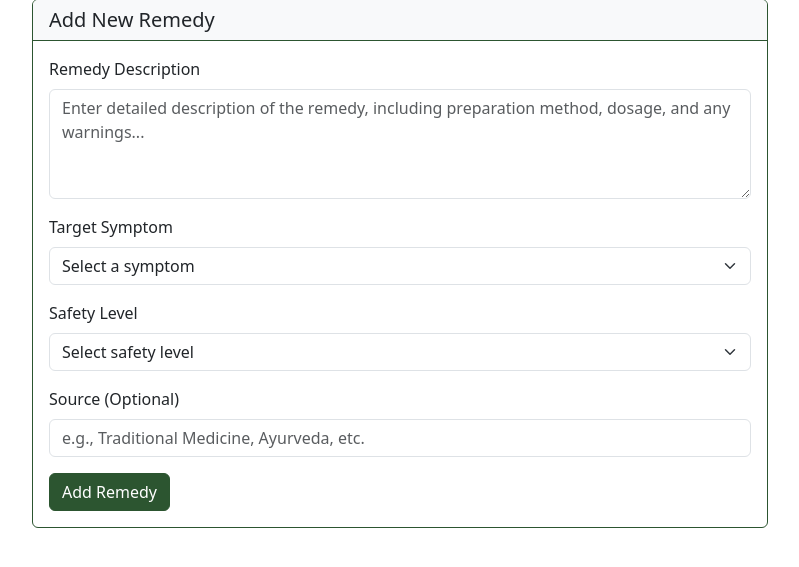
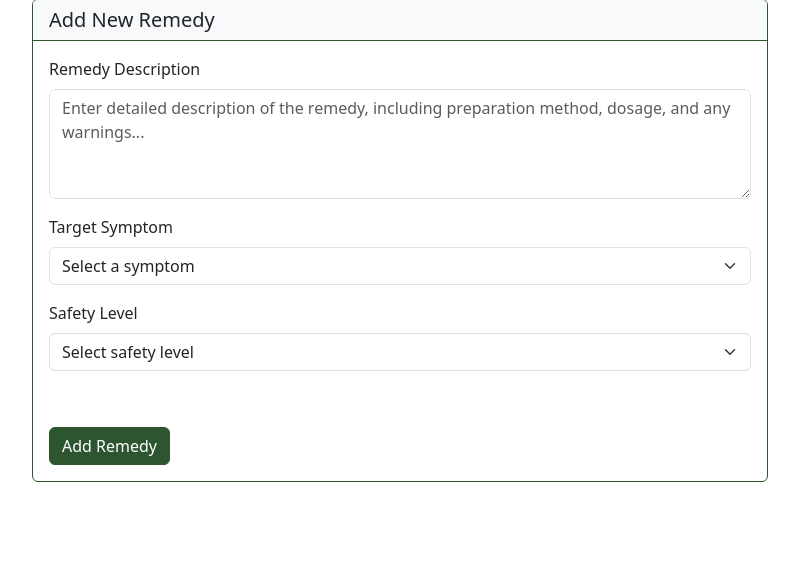
Before and after one commit to Zedoman/Herbal, a Flask app: page /add in a window 1280 px wide. Shown: the part 81-648 px from the top of the page, without its empty margins (240-1039 px from the left). Run offline with Flask 3, Linux system fonts and the light colour scheme.

Commit message:
some fixes

```diff
--- a/app.py
+++ b/app.py
@@ -120,7 +120,7 @@ def search():
             sql = f"""
                 SELECT *
                 FROM {KB_NAME}
-                WHERE semantic_search('{safe_query}', herbal_rem.remedy_kb.content)
+                WHERE semantic_search('{safe_query}', remedy_kb.content)
             """
 
             if symptom and symptom != 'All':
--- a/templates/add.html
+++ b/templates/add.html
@@ -37,9 +37,9 @@
                         </select>
                     </div>
 
-                    <div class="mb-3">
-                        <label for="source" class="form-label">Source (Optional)</label>
-                        <input type="text" class="form-control" id="source" name="source"
+                    <div  type="hidden" class="mb-3">
+                        <label type="hidden" for="source" class="form-label"></label>
+                        <input type="hidden" type="text" class="form-control" id="source" name="source"
                             placeholder="e.g., Traditional Medicine, Ayurveda, etc.">
                     </div>
 
--- a/templates/browse.html
+++ b/templates/browse.html
@@ -15,7 +15,6 @@
                             <th>Symptom</th>
                             <th>Safety</th>
                             <th>Remedy Description</th>
-                            <th>Source</th>
                             <th>Timestamp</th>
                         </tr>
                     </thead>
@@ -25,7 +24,6 @@
                             <td>{{ remedy.symptom }}</td>
                             <td>{{ remedy.safety }}</td>
                             <td>{{ remedy.content }}</td>
-                            <td>{{ remedy.source }}</td>
                             <td>{{ remedy.timestamp }}</td>
                         </tr>
                         {% endfor %}
--- a/templates/search.html
+++ b/templates/search.html
@@ -64,11 +64,9 @@
                     <div class="card-body">
                         <h6 class="card-subtitle mb-2 text-muted">
                             Symptom: {{ result.symptom }} |
-                            Safety: {{ result.safety }} |
-                            Source: {{ result.source }}
+                            Safety: {{ result.safety }}
                         </h6>
                         <p class="card-text">{{ result.content }}</p>
-                        <small class="text-muted">Added: {{ result.timestamp }}</small>
                     </div>
                 </div>
                 {% endfor %}
```
